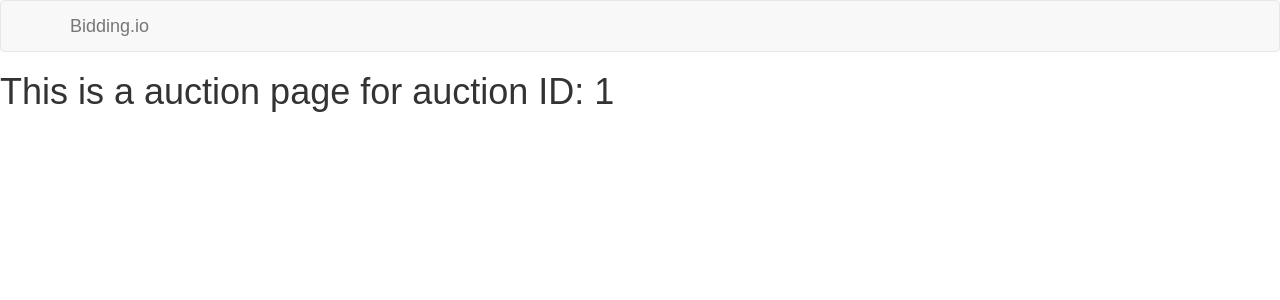
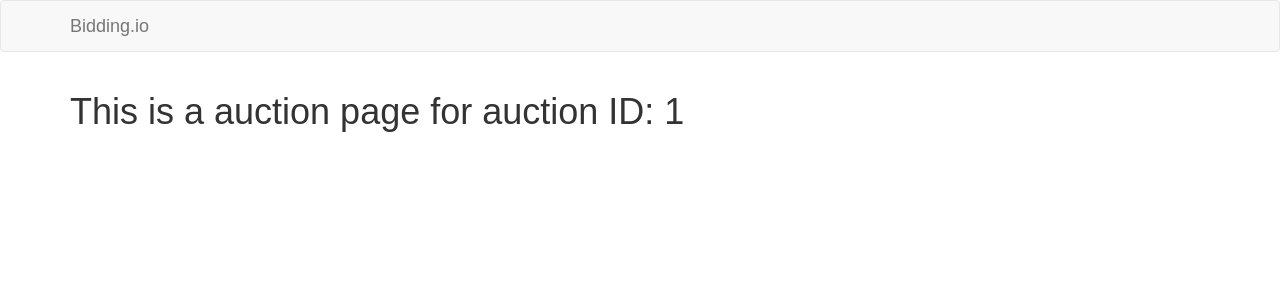
Before and after one commit to stehadk/bidding.io-react, a React app: page /auction/1 in a window 1280 px wide. Shown: the top 300 px of the page. Built offline with nearby package versions, Linux system fonts and the light colour scheme.

Commit message:
Readying Auction file

```diff
--- a/src/pages/Auction.js
+++ b/src/pages/Auction.js
@@ -1,9 +1,21 @@
 import React, { Component } from 'react';
+import { Grid } from 'react-bootstrap';
 
 export default class Auction extends Component {
+
+    componentDidMount() {
+
+    }
+
+    componentWillUnmount() {
+
+    }
+
     render() {
         return (
-            <h1>This is a auction page for auction ID: {this.props.params.aId}</h1>
+            <Grid>
+                <h1>This is a auction page for auction ID: {this.props.params.aId}</h1>
+            </Grid>
         )
     }
 }
```
